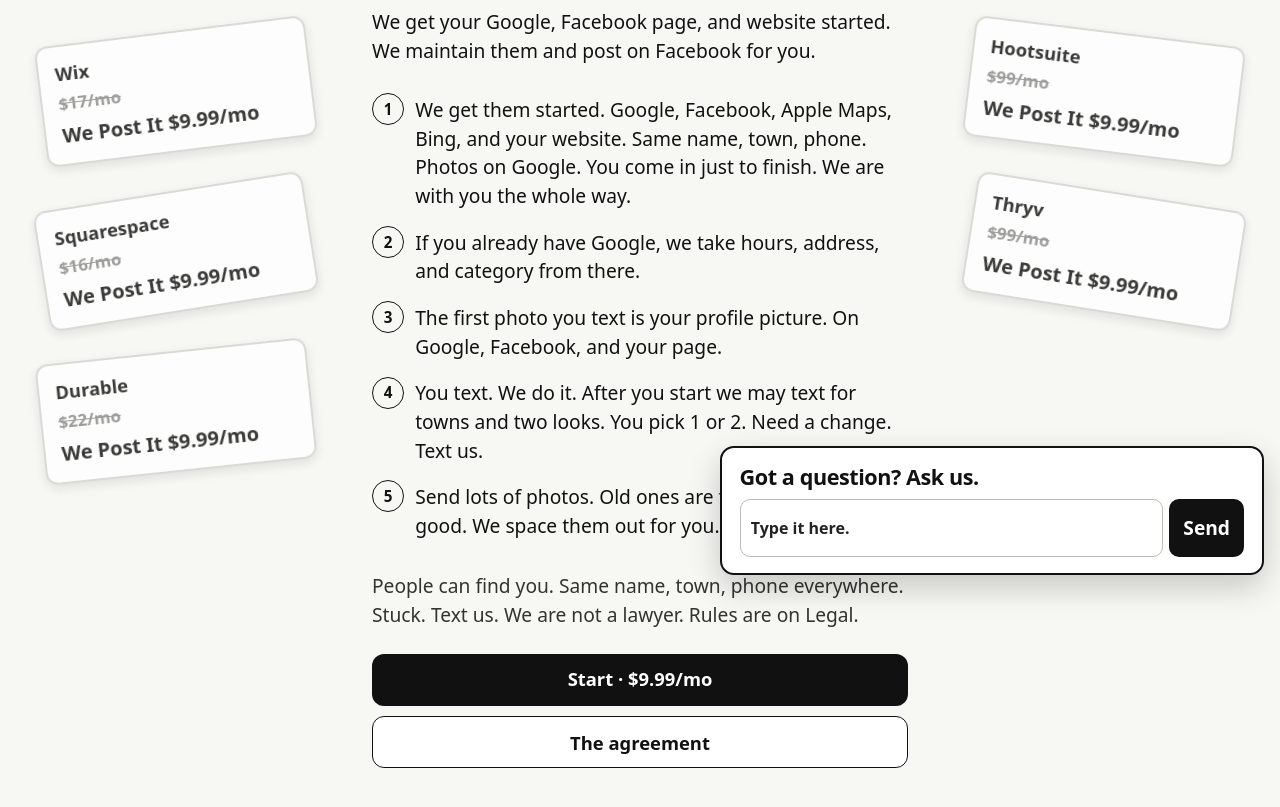
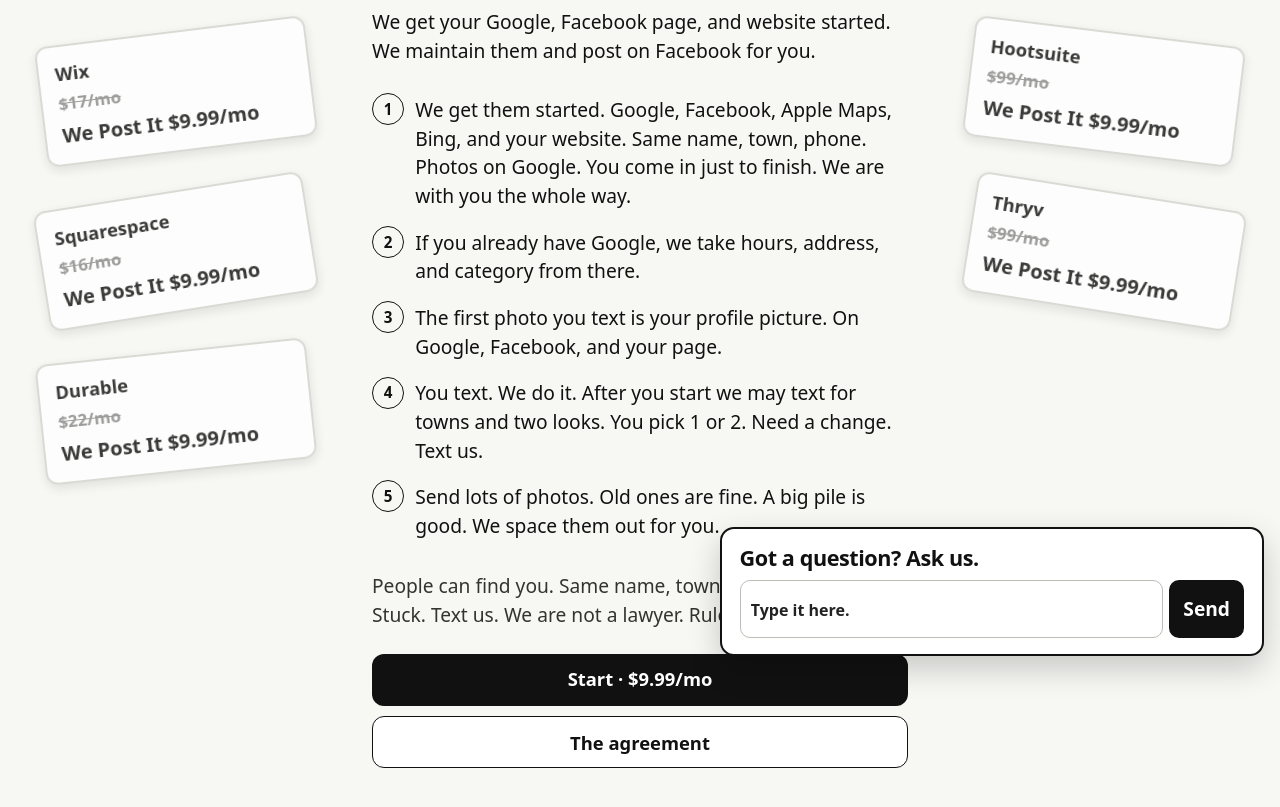
Before and after one commit to pace4747/we-post-it, a plain HTML site: page how.html in a window 1280 px wide. Both pictures are taken after a click on the button "OK". Shown: the part 129-936 px from the top of the page. Drawn offline with Linux system fonts and the light colour scheme.

Commit message:
Do not cover help chat with the cookie bar

```diff
--- a/how.html
+++ b/how.html
@@ -128,14 +128,16 @@
 <script src="/js/help.js"></script>
 <script>
 (function() {
-  if (!localStorage.getItem("wpi-cookie-ok")) {
-    document.getElementById("bottomBar").hidden = false;
-  } else {
-    document.getElementById("bottomBar").hidden = true;
+  function hideCookies() {
+    document.body.classList.add("cookies-off");
+    var bar = document.getElementById("bottomBar");
+    if (bar) bar.hidden = true;
   }
-  document.getElementById("cookieOk").addEventListener("click", function () {
+  if (localStorage.getItem("wpi-cookie-ok")) hideCookies();
+  var btn = document.getElementById("cookieOk");
+  if (btn) btn.addEventListener("click", function () {
     localStorage.setItem("wpi-cookie-ok", "1");
-    document.getElementById("bottomBar").hidden = true;
+    hideCookies();
   });
 })();
 </script>
```
